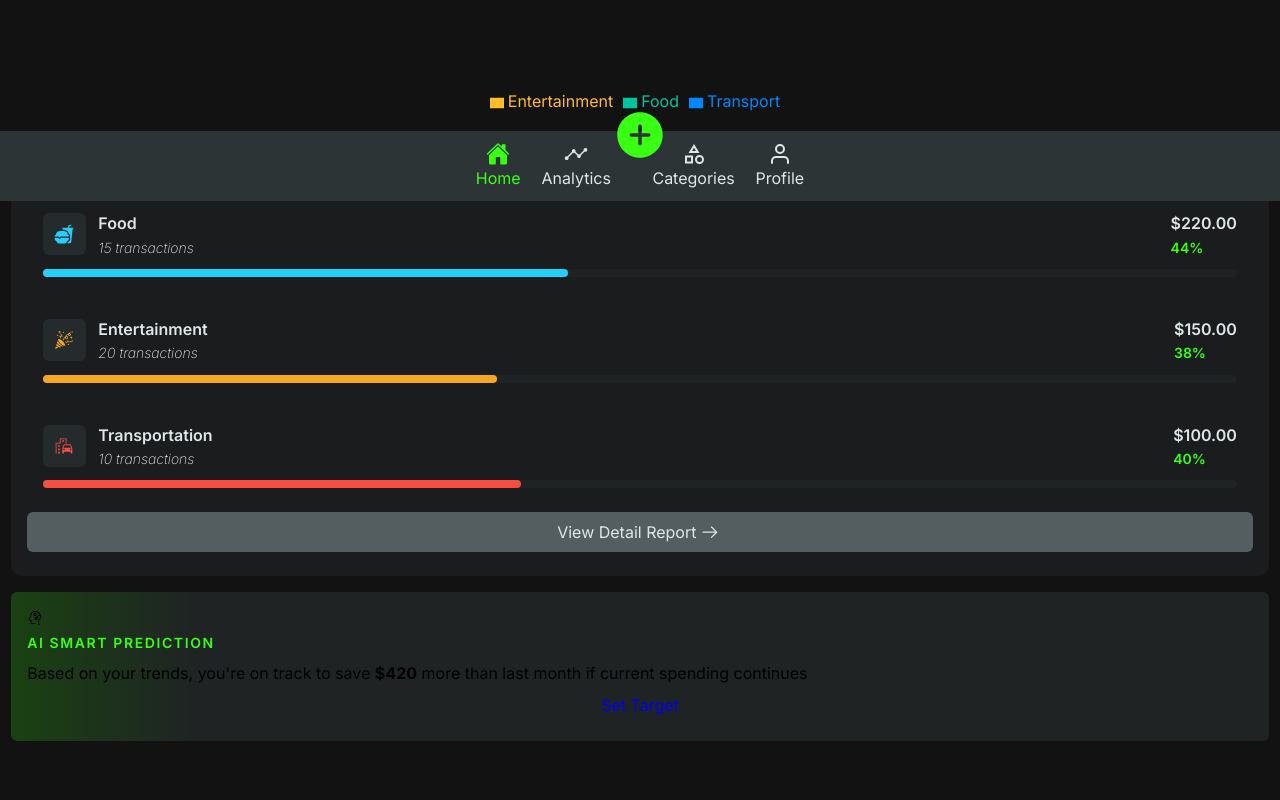
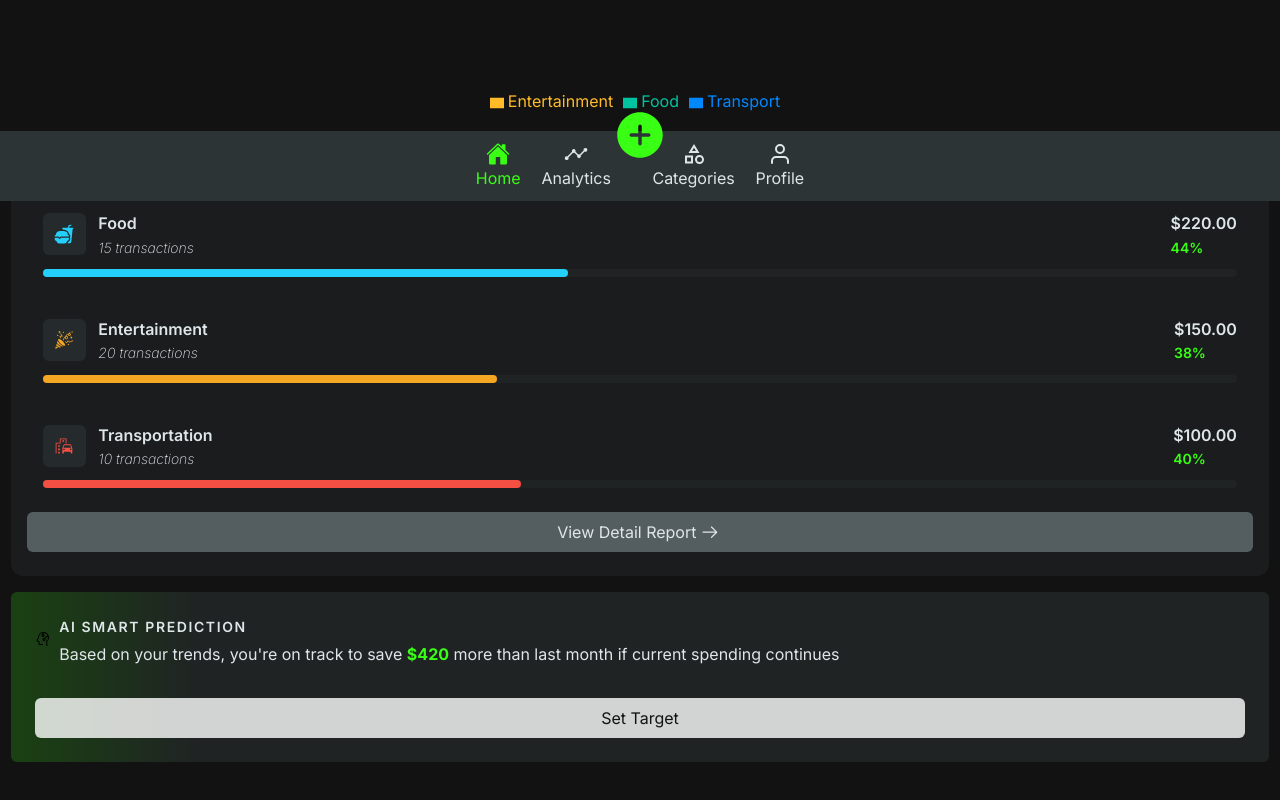
Before and after one commit to Andriamahay11master/SpendWise, a React (Vite) app: page /analytics in a window 1280 px wide. Shown: the part 599-1399 px from the top of the page. Built offline with nearby package versions, Linux system fonts and the light colour scheme.

Commit message:
init style content part AI

```diff
--- a/src/styles/common/_buttons.scss
+++ b/src/styles/common/_buttons.scss
@@ -36,7 +36,13 @@
     color: $light-gray;
     &:hover {
       background: $gray;
-      color: $light-gray;
+    }
+  }
+  &-white {
+    background: rgba($white, 0.8);
+    color: $neutral;
+    &:hover {
+      background: $white;
     }
   }
 }
--- a/src/styles/components/analytics.scss
+++ b/src/styles/components/analytics.scss
@@ -102,7 +102,7 @@
   }
   .prediction-analytics {
     margin-top: 1rem;
-    padding: 1rem;
+    padding: 1.5rem;
     background: $primary;
     background: linear-gradient(
       90deg,
@@ -110,5 +110,25 @@
       rgba(45, 52, 54, 0.5) 15%
     );
     border-radius: $border-radius-sm;
+    &-top {
+      @include flex-start;
+      align-items: center;
+      gap: 0.5rem;
+      margin-bottom: 2rem;
+    }
+    &-bottom {
+      @include flex-center;
+    }
+    .title-h3 {
+      color: $light-gray;
+      margin-bottom: 0.3rem;
+    }
+    p {
+      color: $light-gray;
+      text-align: justify;
+      strong {
+        color: $primary;
+      }
+    }
   }
 }
```
